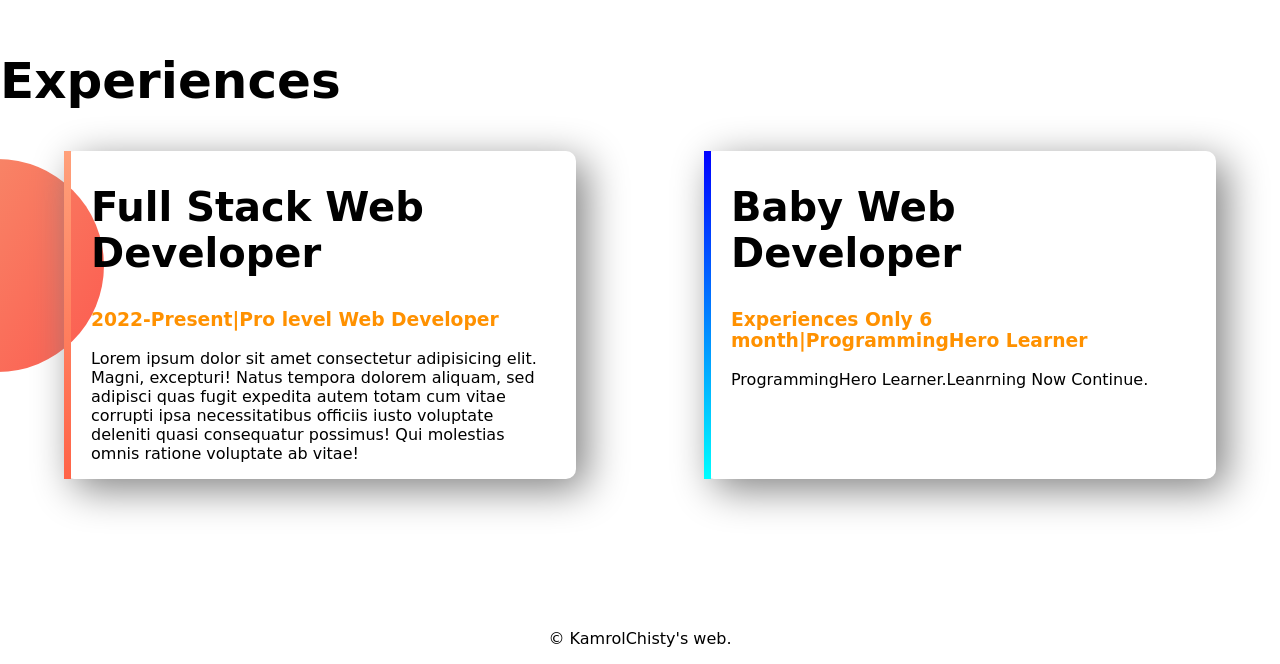
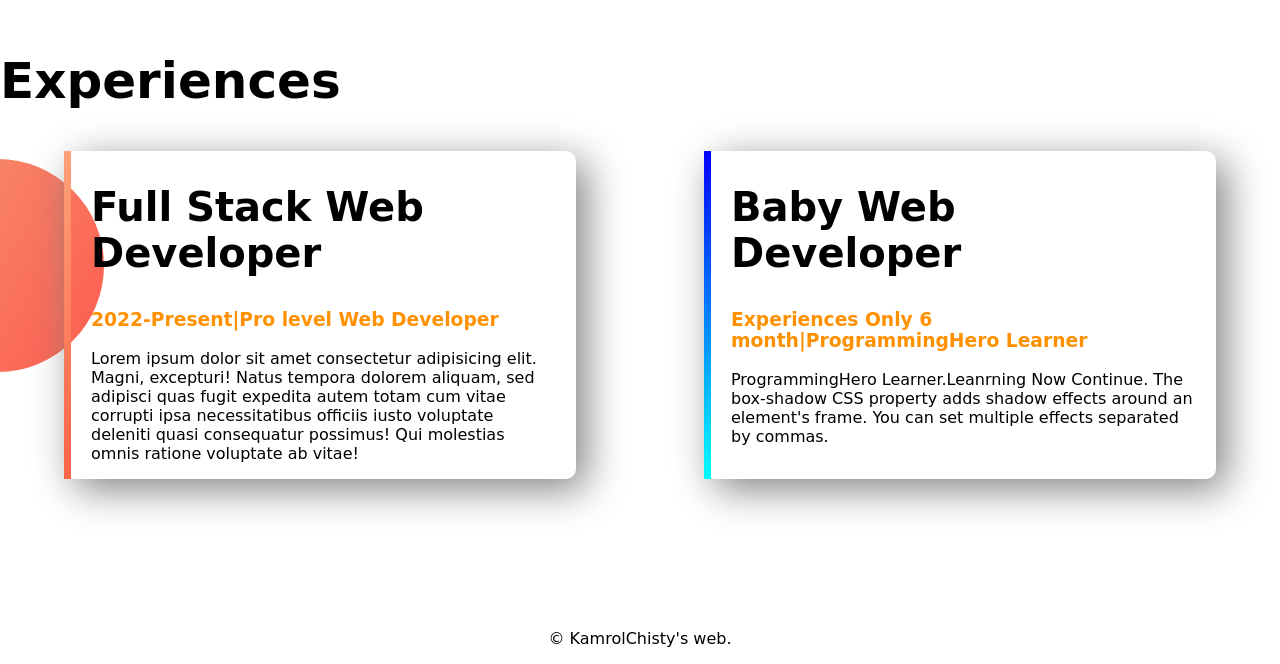
Before and after one commit to KamrolChisty/first-portfolio, a plain HTML site: page index.html in a window 1280 px wide. Shown: the part 1350-2014 px from the top of the page. Drawn offline with Linux system fonts and the light colour scheme; a web font is replaced by a local one.

Commit message:
some-change

```diff
--- a/index.html
+++ b/index.html
@@ -46,7 +46,7 @@
             <div id="web-dev-ex" class="ex-item">
                 <h2>Baby Web Developer</h2>
                 <h3 class="yellow-color">Experiences Only 6 month|ProgrammingHero Learner</h3>
-                <p>ProgrammingHero Learner.Leanrning Now Continue.</p>
+                <p>ProgrammingHero Learner.Leanrning Now Continue. The box-shadow CSS property adds shadow effects around an element's frame. You can set multiple effects separated by commas.</p>
             </div>
         </div>
     </section>
```
